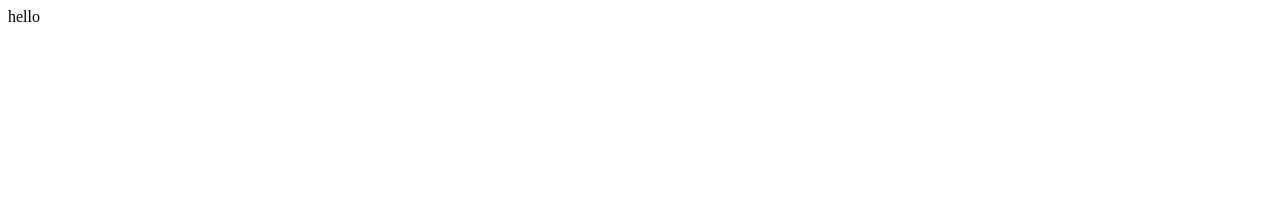
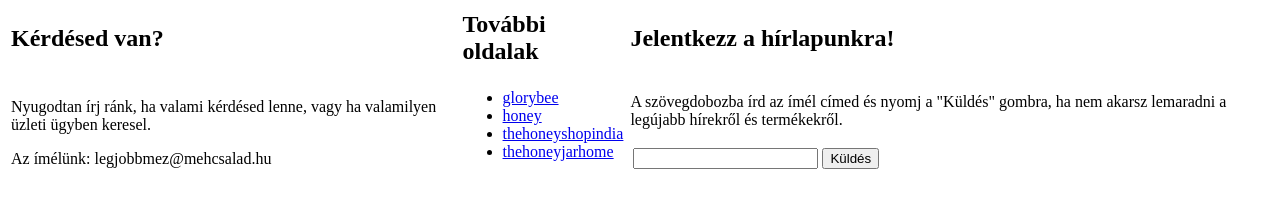
Before and after one commit to MamiraMate/MamiraMate.github.io, a plain HTML site: page index.html in a window 1280 px wide. Drawn offline with Linux system fonts and the light colour scheme.

Commit message:
footer
még nincs kész

```diff
--- a/index.html
+++ b/index.html
@@ -1 +1,48 @@
-hello
+<footer>
+      <table>
+          <tr>
+            <td>
+              <h2>Kérdésed van?</h2>
+            </td>
+            <td>
+              <h2>További oldalak</h2>
+            </td>
+            <td>
+              <h2>Jelentkezz a hírlapunkra!</h2>
+            </td>
+          </tr>
+					<tr>
+						<td>
+							<p>
+								Nyugodtan írj ránk, ha valami kérdésed lenne, vagy ha valamilyen üzleti ügyben keresel.
+							</p>
+							<p>
+								Az ímélünk: <span id="email">legjobbmez@mehcsalad.hu</span>
+							</p>
+						</td>
+						<td>
+							<ul>
+								<li><a href="https://glorybee.com/" target="_blank">glorybee</a></li>
+								<li><a href="https://honey.com/" target="_blank">honey</a></li>
+								<li><a href="https://www.thehoneyshopindia.com/" target="_blank">thehoneyshopindia</a></li>
+								<li><a href="https://thehoneyjarhome.com/" target="_blank">thehoneyjarhome</a></li>
+							</ul>
+						</td>
+						<td>
+							<p>
+								A szövegdobozba írd az ímél címed és nyomj a "Küldés" gombra, ha nem akarsz lemaradni a legújabb hírekről és termékekről.
+							</p>
+							<table>
+								<tr>
+									<td>
+										<input type="email">
+									</td>
+									<td>
+										<button>Küldés</button>
+									</td>
+								</tr>
+							</table>
+						</td>
+					</tr>
+	    </table>
+    </footer>
```
